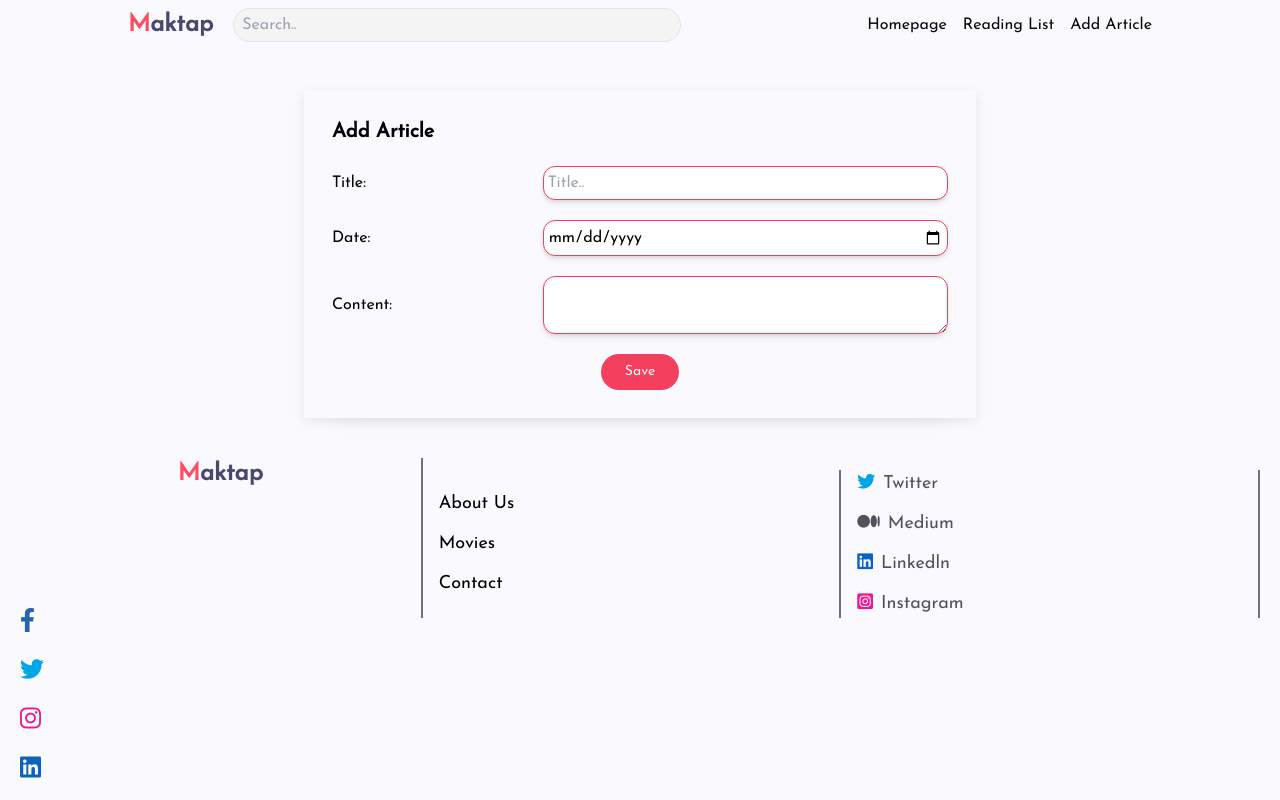
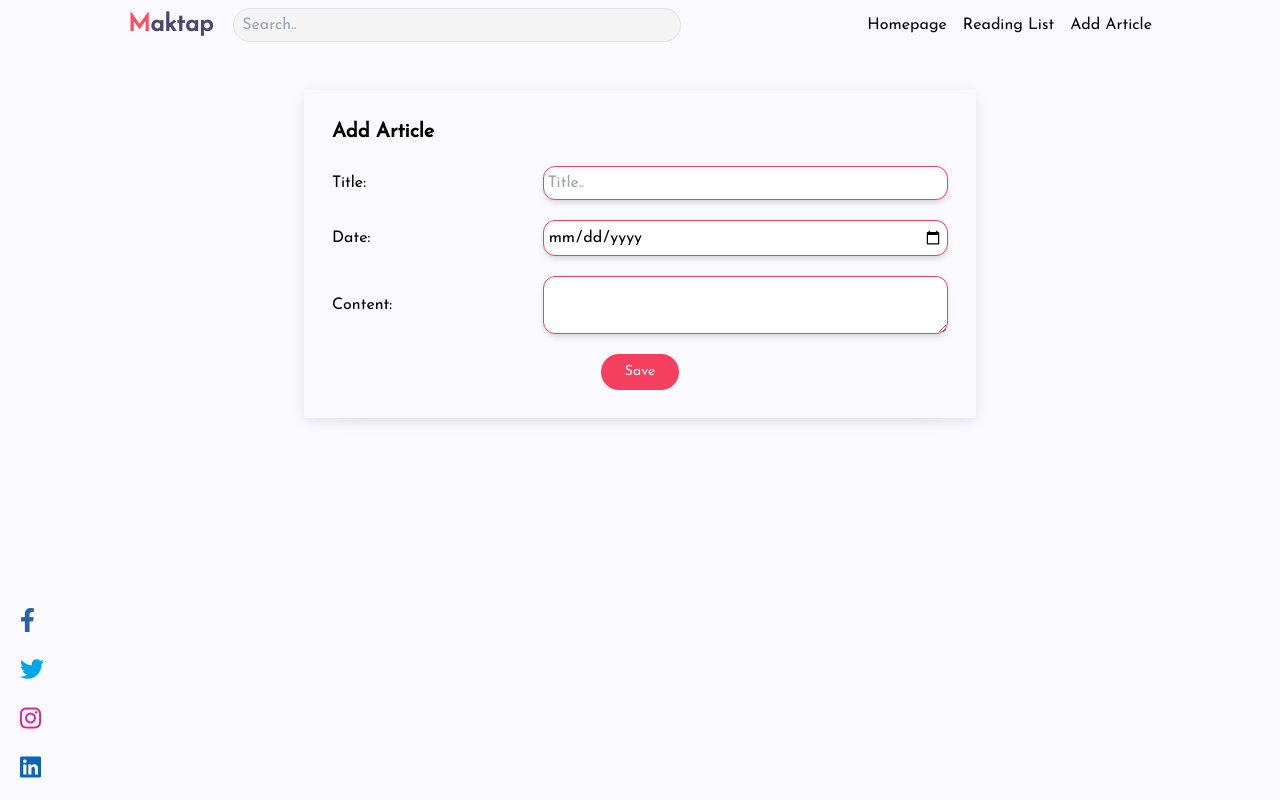
Before and after one commit to kubratanrikulu/nuxt2-blog-project, a Nuxt app: page /add-article in a window 1280 px wide. Shown: the top 800 px of the page. Built offline with nearby package versions, Linux system fonts and the light colour scheme.

Commit message:
style: redesign some pages

```diff
--- a/pages/add-article.vue
+++ b/pages/add-article.vue
@@ -1,5 +1,6 @@
 <template>
-  <div class="container mx-auto !max-w-2xl h-full p-7 card mt-10">
+  <div class="add-article">
+    <div class="container mx-auto !max-w-2xl p-7 card mt-10 ">
       <h1 class="font-bold text-xl capitalize mb-5">Add Article</h1>
       <form @submit.prevent="saveArticle" class="space-y-5">
         <div class="grid grid-cols-3 gap-4 items-center">
@@ -42,6 +43,7 @@
           <div v-if="successMessage">{{ successMessage }}</div>
         </div>
       </form>
+    </div>
   </div>
 </template>
 
@@ -96,4 +98,7 @@ export default {
   box-shadow: 0 3px 12px -1px rgba(7, 10, 25, 0.1),
     0 22px 27px -30px rgba(7, 10, 25, 0.1);
 }
+.add-article {
+min-height: 100vh;
+}
 </style>
--- a/pages/reading-list.vue
+++ b/pages/reading-list.vue
@@ -1,5 +1,5 @@
 <template>
-  <div class="container mx-auto p-4 favorite-films">
+  <div class="container mx-auto p-4 reading-list">
     <h2 class="font-bold text-4xl tracking-wide text-[#454360]">
       Reading List
     </h2>
@@ -9,8 +9,8 @@
       </ul>
     </div>
     <div v-else>
-      <p class="text-white text-md">
-        You haven't added any favorite movies yet
+      <p class="text-md">
+        You haven't added any favorite article yet
       </p>
     </div>
   </div>
@@ -47,4 +47,7 @@ export default {
 </script>
 
 <style scoped>
+.reading-list {
+  min-height: 100vh;
+}
 </style>
```
Lines whose indentation alone changed are shown as unchanged.
